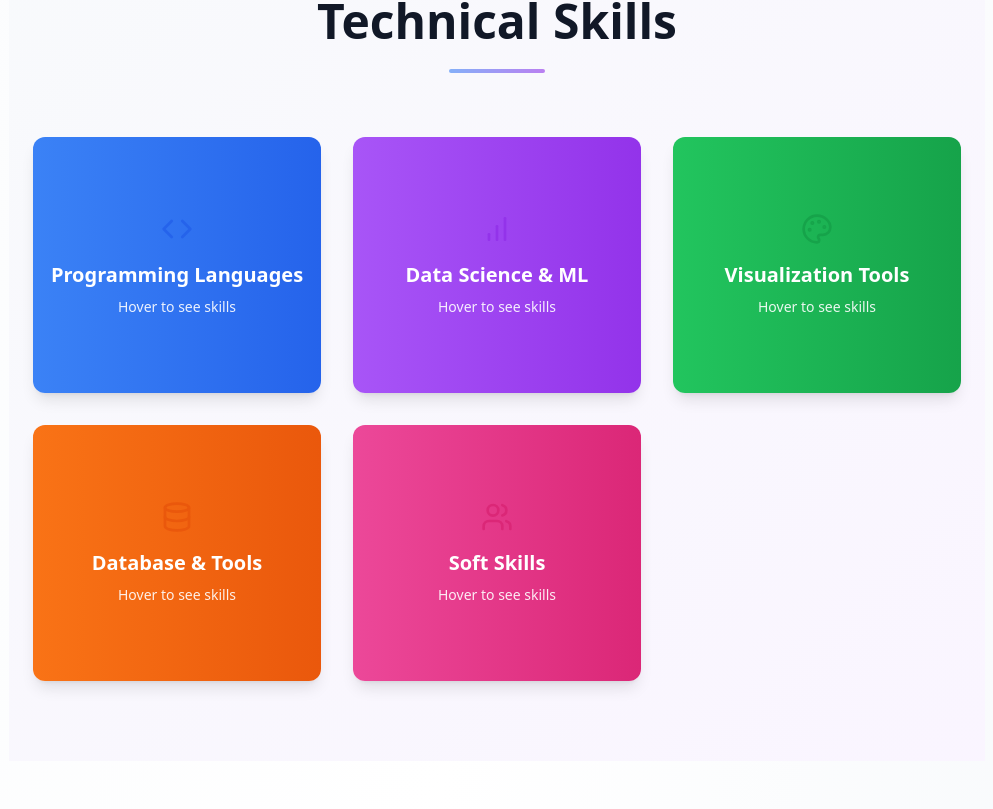
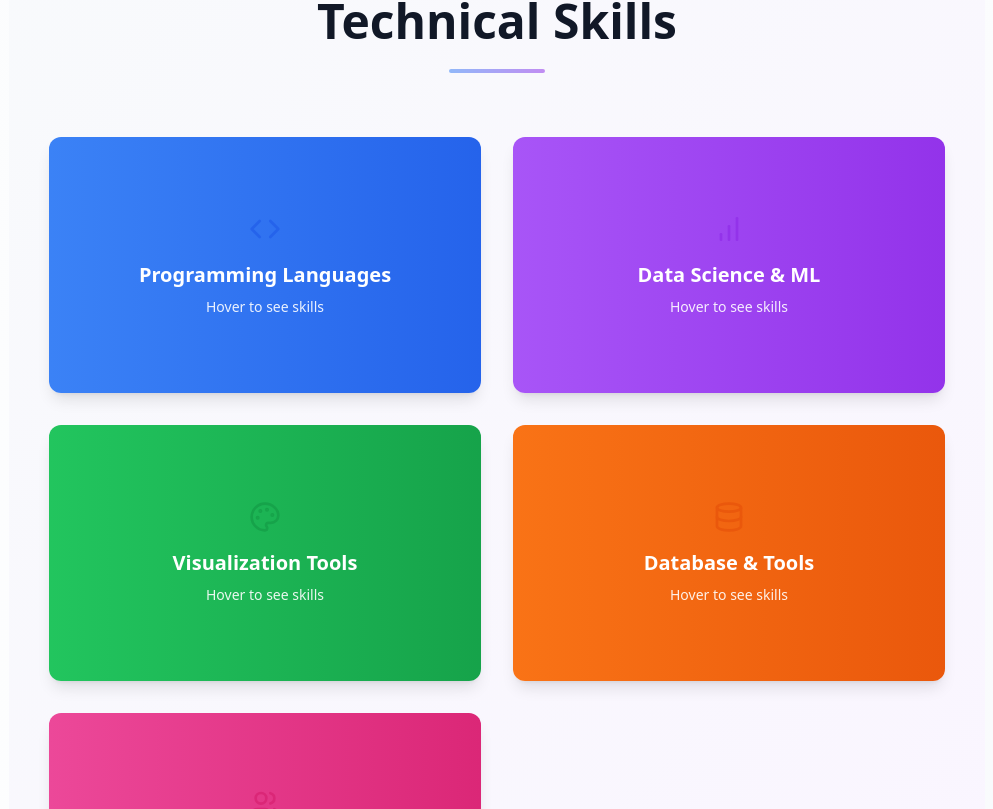
Before and after one commit to Fouziya-1903/fouziya-portfolio, a React (Vite) app: page / in a window 1280 px wide. Shown: the part 1728-2537 px from the top of the page, without its empty margins (271-1264 px from the left). Built offline with nearby package versions, Linux system fonts and the light colour scheme.

Commit message:
Refactor: Skills section card layout
Adjust the Skills section to display two flipping cards per row, halving their width.

```diff
--- a/src/components/Skills.tsx
+++ b/src/components/Skills.tsx
@@ -41,7 +41,7 @@ const Skills = () => {
   ];
 
   return (
-    <section id="skills" className="py-20 bg-gradient-to-br from-slate-50 to-purple-50">
+    <section className="py-20 bg-gradient-to-br from-slate-50 to-purple-50">
       <div className="container mx-auto px-6">
         <div className="text-center mb-16">
           <h2 className="text-4xl md:text-5xl font-bold text-gray-900 mb-6 animate-fade-in">
@@ -50,7 +50,7 @@ const Skills = () => {
           <div className="w-24 h-1 bg-gradient-to-r from-blue-500 to-purple-600 mx-auto rounded-full animate-pulse"></div>
         </div>
 
-        <div className="max-w-6xl mx-auto grid grid-cols-1 md:grid-cols-2 lg:grid-cols-3 gap-8">
+        <div className="max-w-4xl mx-auto grid grid-cols-1 md:grid-cols-2 gap-8">
           {skillCategories.map((category, index) => (
             <div
               key={index}
```
